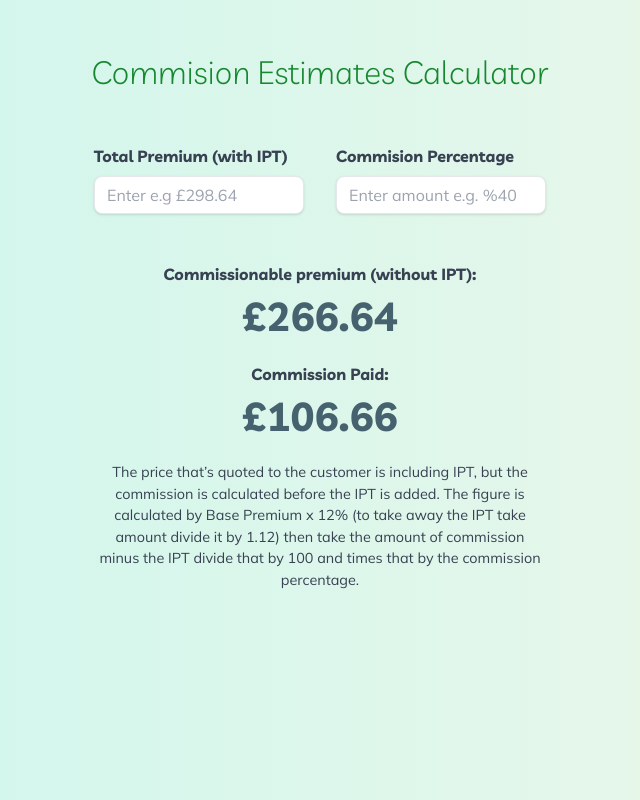
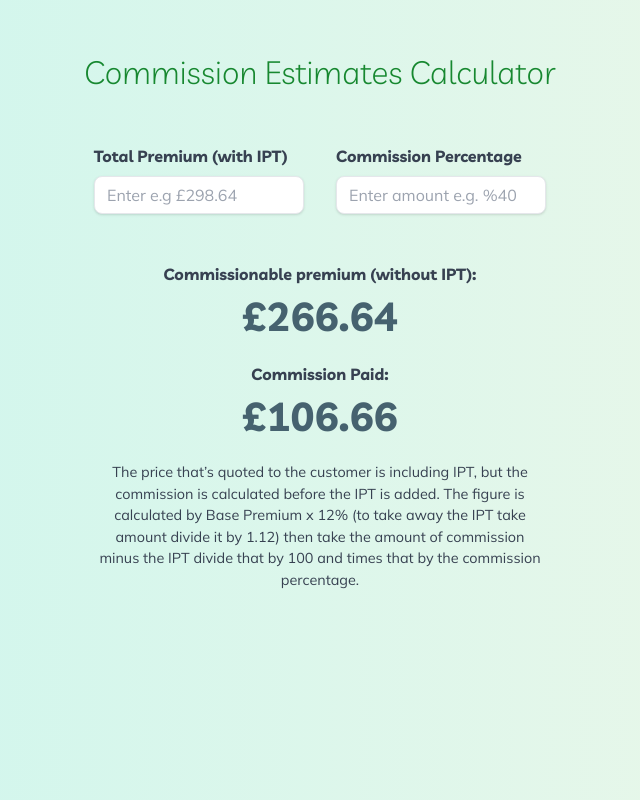
Before and after one commit to chsagency/lv-commission-working-out-fe, a React (Vite) app: page / in a window 1280 px wide. Shown: the whole page, without its empty margins (320-960 px from the left). Built offline with nearby package versions, Linux system fonts and the light colour scheme.

Commit message:
Fixing commision typo should be commission

```diff
--- a/src/App.jsx
+++ b/src/App.jsx
@@ -33,7 +33,7 @@ function App() {
     <div className="App">
       <div className="container mx-auto py-12 px-4">
         <h2 className="text-center mb-12 text-header text-lv-green livvic-light">
-          Commision Estimates Calculator
+          Commission Estimates Calculator
         </h2>
 
         <form className="flex justify-center gap-8 flex-col md:flex-row">
@@ -64,7 +64,7 @@ function App() {
               className="block text-gray-700 text-sm mb-2 livvic-bold"
               htmlFor="yearlymortgages"
             >
-              Commision Percentage
+              Commission Percentage
             </label>
             <input
               className="shadow appearance-none border rounded-lg w-full py-2 px-3 text-neutral-400 leading-tight focus:outline-none focus:shadow-outline mulish-regular"
```
